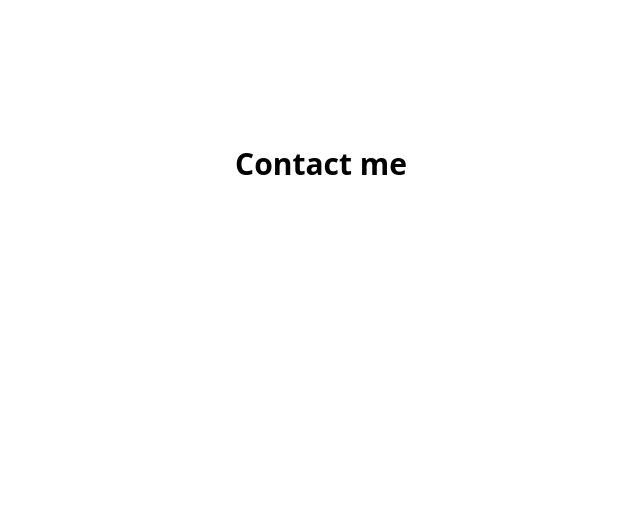
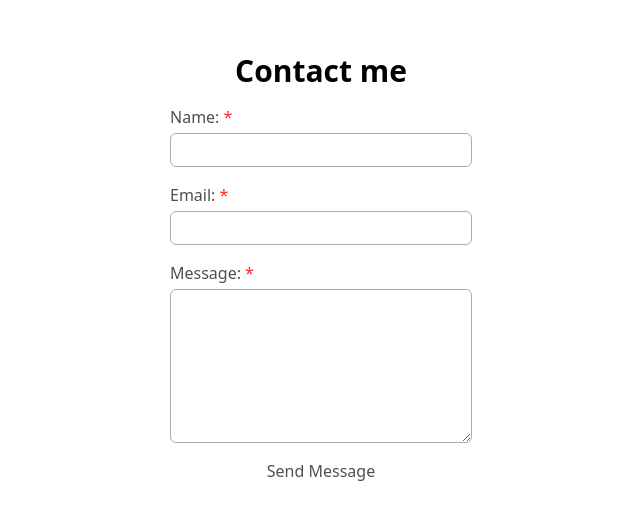
Before and after one commit to VladBrok/personal-site, a React (Vite) app: page / in a window 1280 px wide. Shown: the part 1868-2388 px from the top of the page, without its empty margins (319-959 px from the left). Built offline with nearby package versions, Linux system fonts and the light colour scheme.

Commit message:
Add form

```diff
--- a/src/components/App.jsx
+++ b/src/components/App.jsx
@@ -10,15 +10,18 @@ export default function App() {
   }
 
   function handleMenuItemClick() {
-    console.log("active");
     setMenuIsOpen(false);
+  }
+
+  function handleSubmit(e) {
+    e.preventDefault();
   }
 
   const menuDisplay = menuIsOpen ? "block" : "hidden";
 
   return (
     <>
-      <header className="fixed w-full top-0 left-0 pt-2 px-2 flex justify-between bg-white sm:pt-4 sm:px-4 md:pt-6 md:px-6">
+      <header className="fixed w-full top-0 left-0 p-2 flex justify-between bg-white shadow-md sm:p-4">
         <a className="text-2xl" href="/">
           VladBrok
         </a>
@@ -45,7 +48,7 @@ export default function App() {
                 className="p-4 inline-block hover:underline hover:cursor-pointer sm:py-1"
                 to="projects"
                 smooth={true}
-                offset={-100}
+                offset={-70}
                 onClick={handleMenuItemClick}
               >
                 Projects
@@ -56,7 +59,7 @@ export default function App() {
                 className="p-4 inline-block hover:underline hover:cursor-pointer sm:py-1"
                 to="contact"
                 smooth={true}
-                offset={-100}
+                offset={-70}
                 onClick={handleMenuItemClick}
               >
                 Contact
@@ -125,9 +128,57 @@ export default function App() {
           </Element>
         </section>
 
-        <section className="min-h-screen text-center flex items-center justify-center">
+        <section className="min-h-screen text-center flex items-center justify-center mt-28">
           <Element name="contact">
             <h2 className="font-semibold text-3xl">Contact me</h2>
+            <form className="my-4 text-left text-gray" onSubmit={handleSubmit}>
+              <div>
+                <label htmlFor="name">
+                  Name:
+                  <abbr className="text-red no-underline pl-1" title="required">
+                    *
+                  </abbr>
+                </label>
+                <input
+                  className="block rounded-md p-1 border mt-1 mb-4 border-lightgray w-full"
+                  type="text"
+                  id="name"
+                  name="name"
+                />
+              </div>
+              <div>
+                <label htmlFor="email">
+                  Email:
+                  <abbr className="text-red no-underline pl-1" title="required">
+                    *
+                  </abbr>
+                </label>
+                <input
+                  className="block rounded-md p-1 border mt-1 mb-4 border-lightgray w-full"
+                  type="email"
+                  id="email"
+                  name="email"
+                />
+              </div>
+              <div>
+                <label htmlFor="msg">
+                  Message:
+                  <abbr className="text-red no-underline pl-1" title="required">
+                    *
+                  </abbr>
+                </label>
+                <textarea
+                  className="block rounded-md p-1 border mt-1 mb-4 border-lightgray w-full"
+                  name="msg"
+                  id="msg"
+                  cols="30"
+                  rows="6"
+                ></textarea>
+              </div>
+              <div className="text-center">
+                <button>Send Message</button>
+              </div>
+            </form>
           </Element>
         </section>
       </main>
--- a/tailwind.config.js
+++ b/tailwind.config.js
@@ -6,7 +6,9 @@ module.exports = {
       lightblue: "#00C6C2",
       white: "#FFF",
       gray: "#4F4E51",
+      lightgray: "#ACACAC",
       black: "#000",
+      red: "#FF2625",
     },
     extend: {},
   },
```
